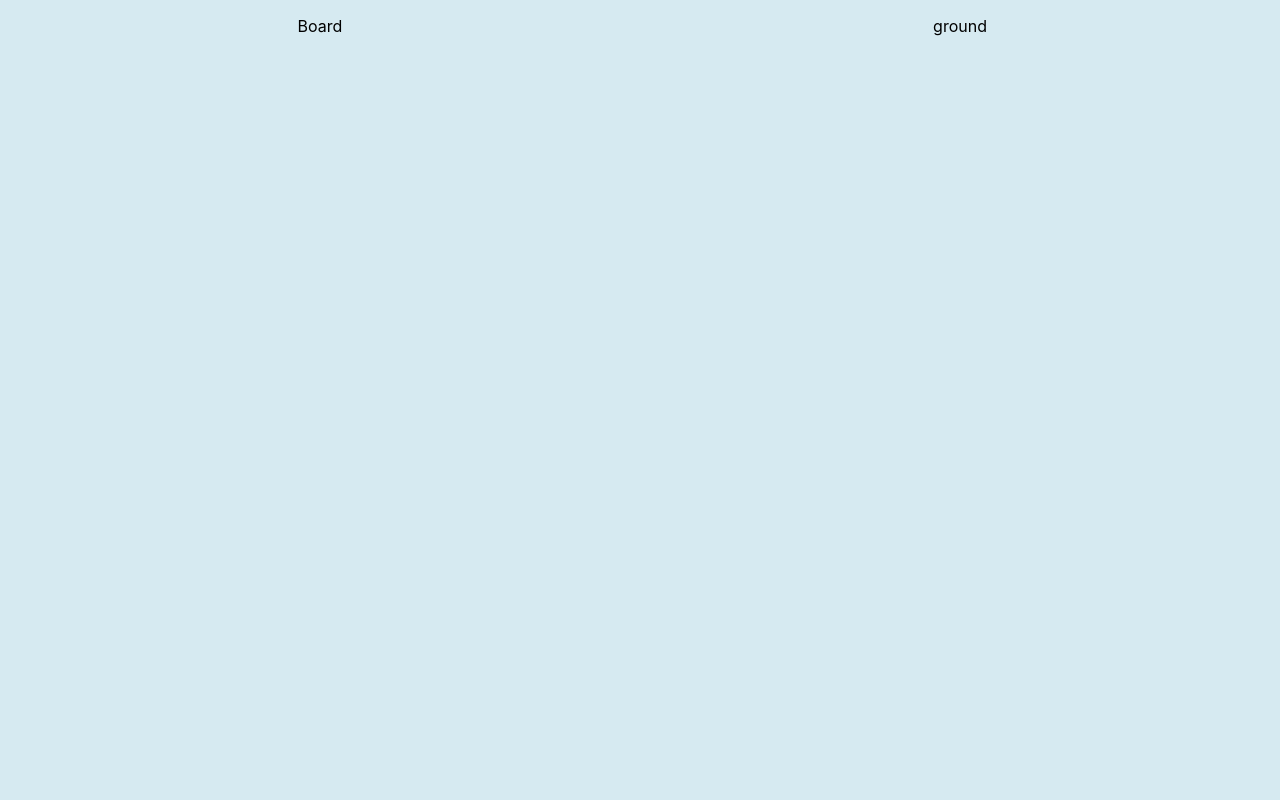
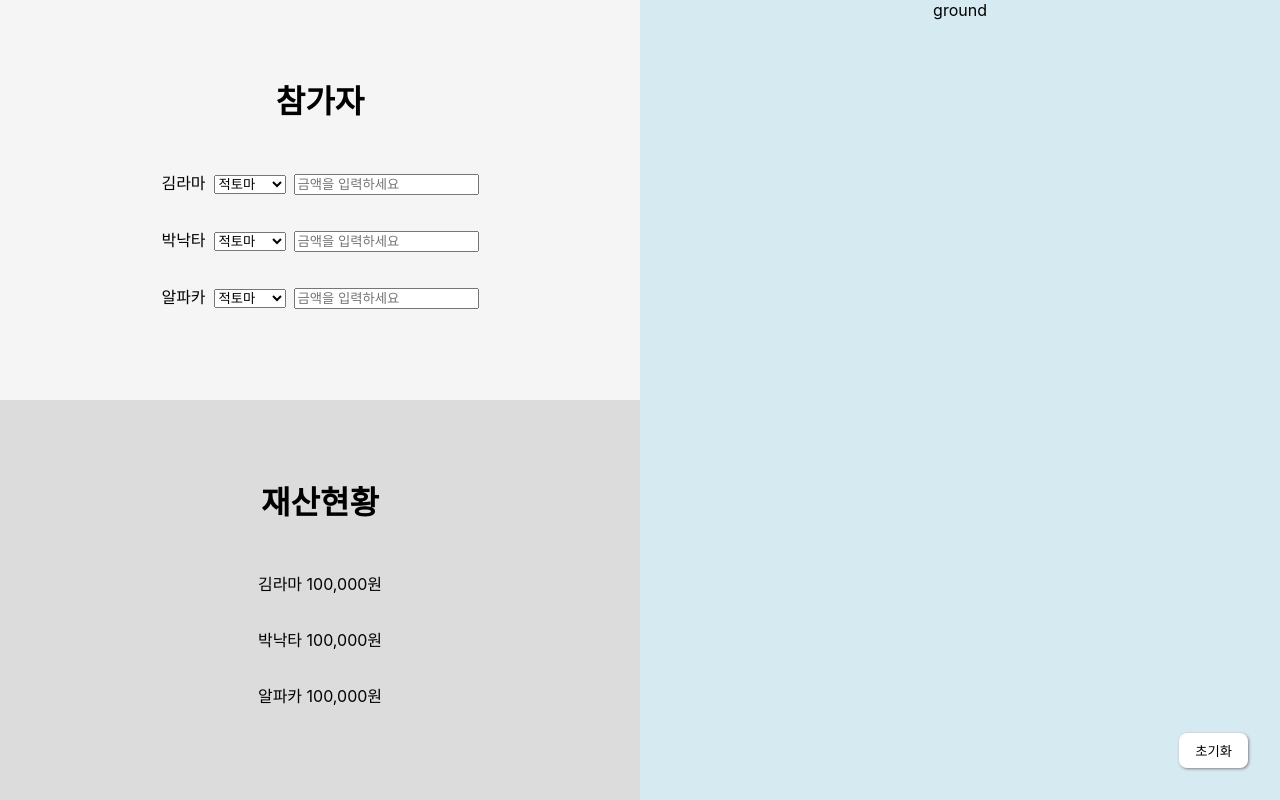
Before and after one commit to dayoung0510/horse-riding, a React (Create React App) app: page / in a window 1280 px wide. Built offline with nearby package versions, Linux system fonts and the light colour scheme.

Commit message:
feat(.): 왼쪽영역(참가자, 재산현황) 퍼블리싱 완성

```diff
--- /dev/null
+++ b/src/App/datas.ts
@@ -0,0 +1,13 @@
+export const horses = [
+  { id: 0, name: '적토마', color: 'red' },
+  { id: 1, name: '당나귀', color: 'yellow' },
+  { id: 2, name: '페가수스', color: 'gray' },
+  { id: 3, name: '조랑말', color: 'brown' },
+  { id: 4, name: '유니콘', color: 'ivory' },
+];
+
+export const people = [
+  { id: 0, name: '김라마', assets: 100000 },
+  { id: 1, name: '박낙타', assets: 100000 },
+  { id: 2, name: '알파카', assets: 100000 },
+];
--- a/src/App/index.tsx
+++ b/src/App/index.tsx
@@ -5,7 +5,7 @@ import './index.css';
 function App() {
   return (
     <div className="App">
-      <Base></Base>
+      <Base />
     </div>
   );
 }
--- /dev/null
+++ b/src/components/Assets.tsx
@@ -0,0 +1,24 @@
+import React from 'react';
+import { people, horses } from 'App/datas';
+import { Title, Div, Line, ResetBtn } from 'components/styles';
+
+const Assets: React.FC = () => {
+  return (
+    <>
+      <Div>
+        <Title>재산현황</Title>
+
+        {people.map((person) => {
+          return (
+            <Line>
+              {person.name} {person.assets.toLocaleString('ko-KR')}원
+            </Line>
+          );
+        })}
+      </Div>
+      <ResetBtn>초기화</ResetBtn>
+    </>
+  );
+};
+
+export default Assets;
--- a/src/components/Base.tsx
+++ b/src/components/Base.tsx
@@ -11,11 +11,11 @@ const Div = styled.div`
 const HalfDiv = styled.div`
   width: 50%;
   height: 100%;
-  padding: 1rem;
 `;
 const FlexDiv = styled.div`
   display: flex;
   justify-content: space-between;
+  height: 100%;
 `;
 
 const Base: React.FC = () => {
--- a/src/components/Board.tsx
+++ b/src/components/Board.tsx
@@ -1,7 +1,37 @@
 import React from 'react';
+import styled from 'styled-components';
+import Participants from 'components/Participants';
+import Assets from 'components/Assets';
+
+const TopSection = styled.div`
+  width: 100%;
+  height: 50%;
+  background-color: whitesmoke;
+  display: flex;
+  justify-content: center;
+  align-items: center;
+`;
+
+const BottomSection = styled.div`
+  width: 100%;
+  height: 50%;
+  background-color: gainsboro;
+  display: flex;
+  justify-content: center;
+  align-items: center;
+`;
 
 const Board: React.FC = () => {
-  return <>Board</>;
+  return (
+    <>
+      <TopSection>
+        <Participants />
+      </TopSection>
+      <BottomSection>
+        <Assets />
+      </BottomSection>
+    </>
+  );
 };
 
 export default Board;
--- /dev/null
+++ b/src/components/Participants.tsx
@@ -0,0 +1,29 @@
+import React from 'react';
+import { people, horses } from 'App/datas';
+import { Title, Div, Line } from 'components/styles';
+
+const Participants: React.FC = () => {
+  return (
+    <>
+      <Div>
+        <Title>참가자</Title>
+
+        {people.map((person) => {
+          return (
+            <Line>
+              {person.name}
+              <select>
+                {horses.map((horse) => {
+                  return <option value={horse.id}>{horse.name}</option>;
+                })}
+              </select>
+              <input type="text" placeholder="금액을 입력하세요" required />
+            </Line>
+          );
+        })}
+      </Div>
+    </>
+  );
+};
+
+export default Participants;
--- /dev/null
+++ b/src/components/styles.ts
@@ -0,0 +1,29 @@
+import styled from 'styled-components';
+
+export const Title = styled.div`
+  font-weight: 800;
+  font-size: 2rem;
+  padding: 1rem 0;
+`;
+
+export const Div = styled.div`
+  select {
+    margin: 0 0.5rem;
+  }
+`;
+export const Line = styled.div`
+  margin: 2rem 0;
+`;
+
+export const ResetBtn = styled.button`
+  background: #fff;
+  border: 0;
+  outline: 0;
+  padding: 0.5rem 1rem;
+  cursor: pointer;
+  position: absolute;
+  bottom: 2rem;
+  right: 2rem;
+  border-radius: 0.5rem;
+  box-shadow: 1px 1px 3px gray;
+`;
```
